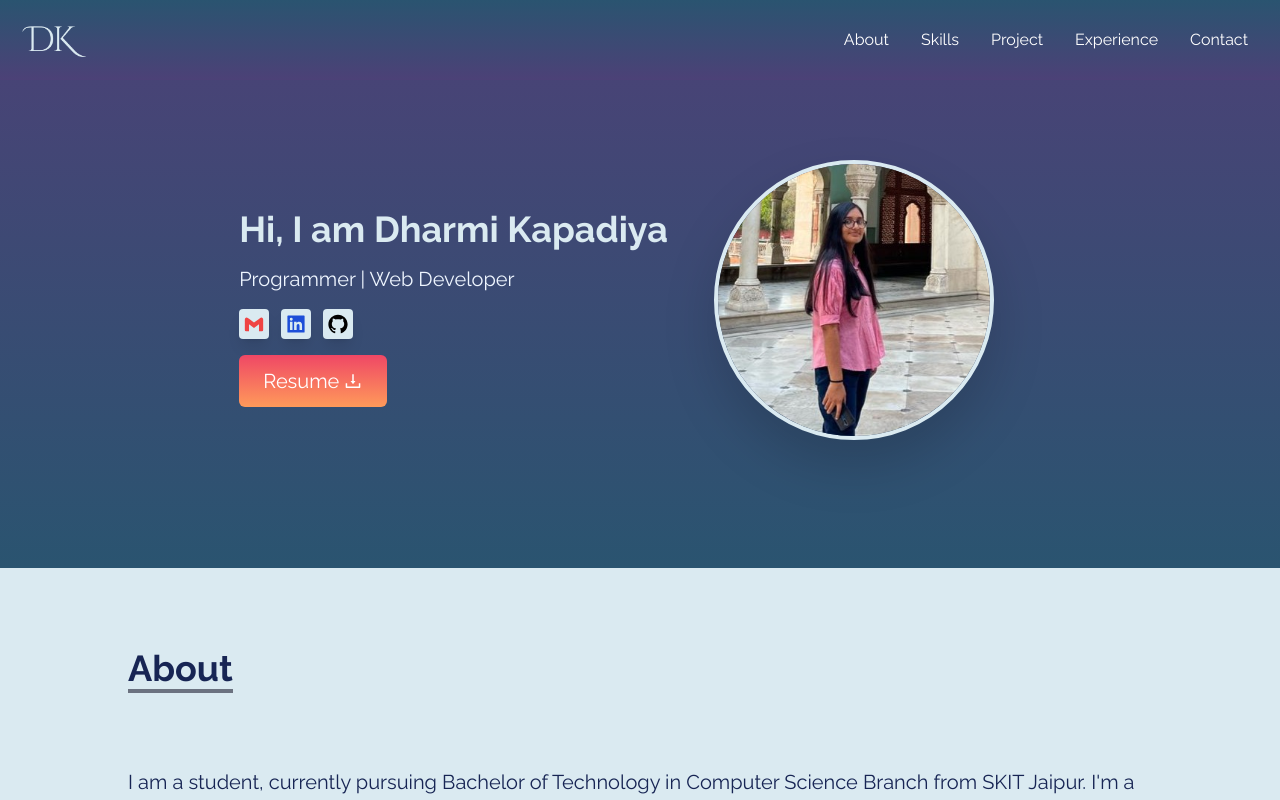
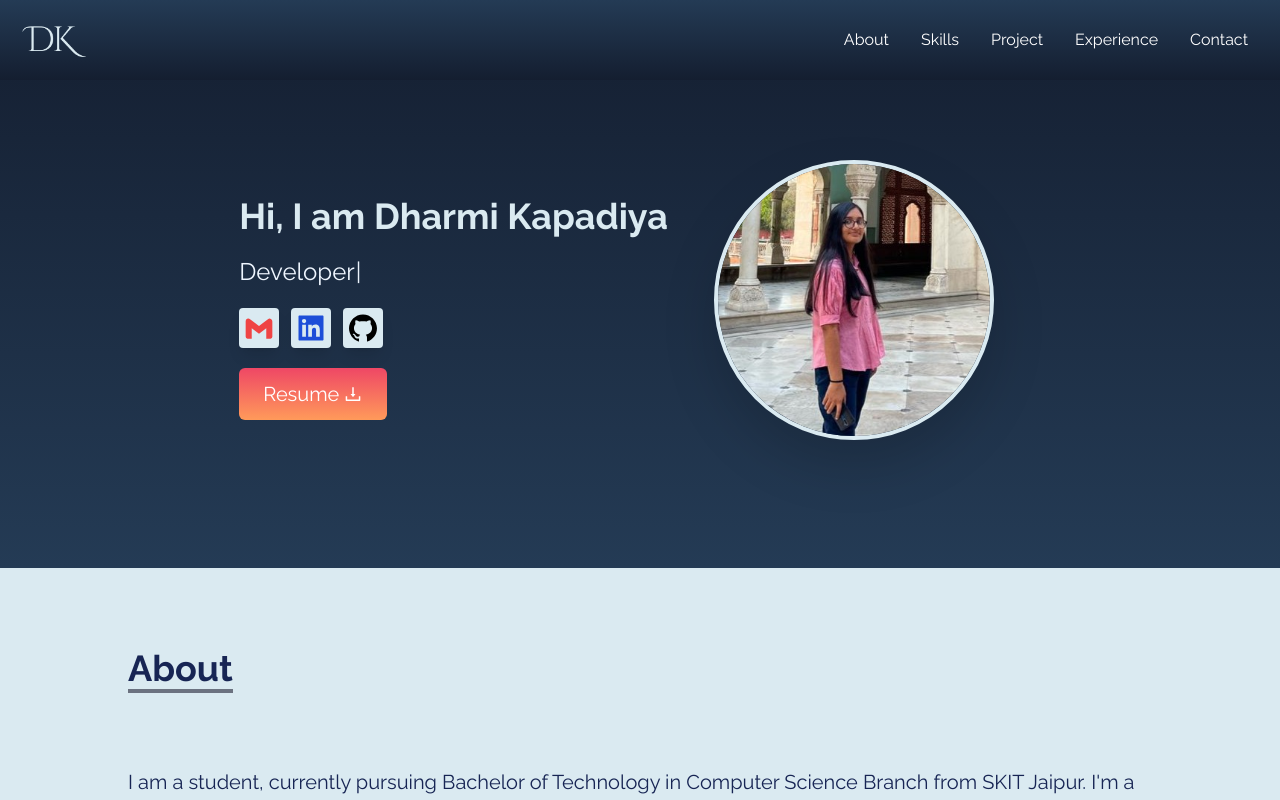
Before and after one commit to Dharmi26/Dharmi_Portfolio, a React (Create React App) app: page / in a window 1280 px wide. Shown: the top 800 px of the page. Built offline with nearby package versions, Linux system fonts and the light colour scheme.

Commit message:
typewriter

```diff
--- a/package.json
+++ b/package.json
@@ -13,6 +13,7 @@
     "react-scripts": "5.0.1",
     "react-scroll": "^1.8.9",
     "react-scroll-to-top": "^3.0.0",
+    "typewriter-effect": "^2.20.1",
     "web-vitals": "^2.1.4"
   },
   "scripts": {
--- a/src/components/Home.jsx
+++ b/src/components/Home.jsx
@@ -8,6 +8,7 @@ import {AiFillLinkedin} from 'react-icons/ai';
 import {AiFillGithub} from 'react-icons/ai';
 import AOS from "aos";
 import "aos/dist/aos.css";
+import Typewriter from 'typewriter-effect';
 
 const downloadResume = () => {
   window.open(resume, '_blank');
@@ -27,17 +28,26 @@ const Home = () => {
       className="w-full pt-40 pb-32 bg-gradient-to-b from-b1 to-b2"
     >
       <div className=" max-w-screen-lg mx-auto flex flex-col-reverse md:flex-row items-center justify-center h-full px-4">
-        <div data-aos="fade-right" data-aos-delay="400" className="flex flex-col items-center md:items-start h-full pt-6">
+        <div data-aos="fade-right" data-aos-delay="400" className="flex flex-col gap-1 items-center md:items-start h-full pt-6">
           <h2 className="text-4xl sm:text-4xl font-bold text-cyan text-center md:text-start">
             Hi, I am Dharmi Kapadiya
           </h2>
-          <h3 className="py-4 sm:text-xl text-blue-50">
+          {/* <h3 className="py-4 sm:text-xl text-blue-50">
             Programmer | Web Developer
-          </h3>
+          </h3> */}
+          <h2 className="py-4 text-xl sm:text-2xl text-blue-50">
+              <Typewriter
+                options={{
+                  strings: ['Programmer', 'Developer'],
+                  autoStart: true,
+                  loop: true,
+                }}
+              />
+          </h2>
           <div className="flex flex-row gap-3 mb-2 items-center">
-            <a href="mailto:dharmipatel567@gmail.com" target="_blank"><BiLogoGmail size="30px" className='shadow-lg rounded p-1 text-red-500 bg-cyan'/></a>
-            <a href="https://www.linkedin.com/in/dharmi-kapadiya/" target="_blank"><AiFillLinkedin size="30px" className='shadow-lg rounded p-1 text-blue-700 bg-cyan'/></a>
-            <a href="https://github.com/Dharmi26" target="_blank"><AiFillGithub size="30px" className='shadow-lg rounded p-1 text-black bg-cyan'/></a>
+            <a href="mailto:dharmipatel567@gmail.com" target="_blank"><BiLogoGmail size="40px" className='shadow-lg rounded p-1 text-red-500 bg-cyan'/></a>
+            <a href="https://www.linkedin.com/in/dharmi-kapadiya/" target="_blank"><AiFillLinkedin size="40px" className='shadow-lg rounded p-1 text-blue-700 bg-cyan'/></a>
+            <a href="https://github.com/Dharmi26" target="_blank"><AiFillGithub size="40px" className='shadow-lg rounded p-1 text-black bg-cyan'/></a>
           </div>
           <div>
             <Link
--- a/tailwind.config.js
+++ b/tailwind.config.js
@@ -4,8 +4,8 @@ module.exports = {
   theme: {
     extend: {
       colors:{
-        'b1':'#4c4177',
-        'b2':'#2a5470',
+        'b1':'#141E30',
+        'b2':'#243B55',
         'cyan':'#DAEAF1',
         'g1':'#EF4765',
         'g2':'#FF9A5A',
```
Also changed, not shown: 1 other file (tests, documents, lock files or other folders).
